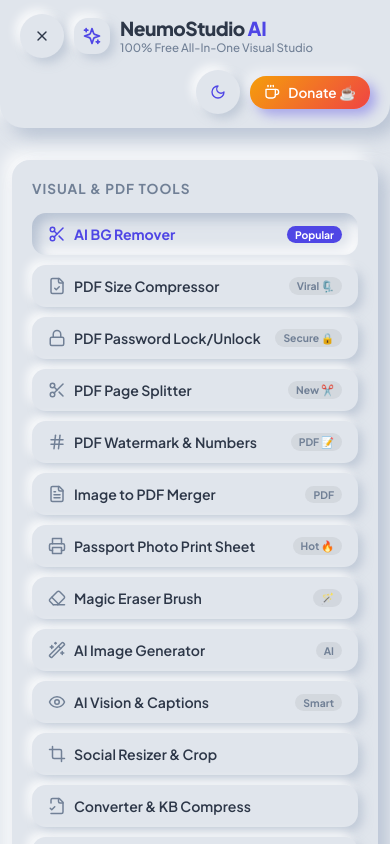
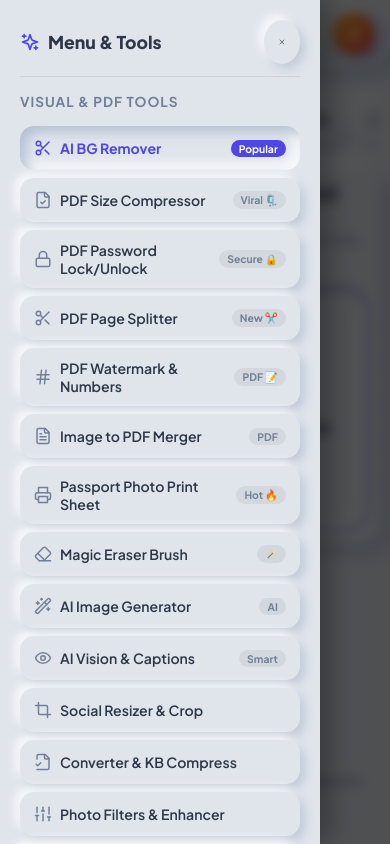
Before and after one commit to huzaifakhan5905-lab/neumorphism-studio, a React (Vite) app: page / in a window 390 px wide. Both pictures are taken after a click on the button 42 px from the left and 36 px from the top of the page. Shown: the top 844 px of the page. Built offline with nearby package versions, Linux system fonts and the light colour scheme; no server answers.

Commit message:
FixMobileDrawerOverlayAndCardPadding

```diff
--- a/src/components/Header.jsx
+++ b/src/components/Header.jsx
@@ -3,35 +3,36 @@
 
 export default function Header({ theme, toggleTheme, onOpenUpiModal, isMobileMenuOpen, toggleMobileMenu }) {
   return (
-    <header className="neu-card" style={{ borderRadius: '0 0 24px 24px', padding: '14px 20px', marginBottom: '20px' }}>
-      <div style={{ display: 'flex', alignItems: 'center', justifyContent: 'space-between', flexWrap: 'wrap', gap: '12px' }}>
+    <header className="neu-card" style={{ borderRadius: '0 0 24px 24px', padding: '12px 16px', marginBottom: '16px' }}>
+      <div style={{ display: 'flex', alignItems: 'center', justifyContent: 'space-between', flexWrap: 'nowrap', gap: '8px' }}>
 
         {/* Left: Mobile Menu Toggle & Brand Logo */}
-        <div style={{ display: 'flex', alignItems: 'center', gap: '10px' }}>
+        <div style={{ display: 'flex', alignItems: 'center', gap: '8px' }}>
           <button
             className="neu-btn neu-btn-icon mobile-only"
             onClick={toggleMobileMenu}
             title="Toggle Tools Menu"
             aria-label="Toggle Navigation Menu"
+            style={{ width: '40px', height: '40px', minWidth: '40px' }}
           >
-            {isMobileMenuOpen ? <X size={20} /> : <Menu size={20} />}
+            {isMobileMenuOpen ? <X size={18} /> : <Menu size={18} />}
           </button>
 
-          <div className="neu-badge" style={{ padding: '8px', borderRadius: '14px' }}>
-            <Sparkles size={20} color="var(--primary-color)" />
+          <div className="neu-badge" style={{ padding: '6px', borderRadius: '12px' }}>
+            <Sparkles size={18} color="var(--primary-color)" />
           </div>
           <div>
-            <h1 style={{ fontSize: '1.25rem', fontWeight: '800', letterSpacing: '-0.5px', lineHeight: '1.2' }}>
+            <h1 style={{ fontSize: '1.15rem', fontWeight: '800', letterSpacing: '-0.5px', lineHeight: '1.1' }}>
               NeumoStudio <span style={{ color: 'var(--primary-color)' }}>AI</span>
             </h1>
-            <p style={{ fontSize: '0.72rem', color: 'var(--text-muted)', fontWeight: '500' }}>
+            <p style={{ fontSize: '0.68rem', color: 'var(--text-muted)', fontWeight: '500', display: 'none' }} className="desktop-only">
               100% Free All-In-One Visual Studio
             </p>
           </div>
         </div>
 
         {/* Right Action Buttons: Theme Toggle & UPI Coffee Donation */}
-        <div style={{ display: 'flex', alignItems: 'center', gap: '10px', marginLeft: 'auto' }}>
+        <div style={{ display: 'flex', alignItems: 'center', gap: '8px' }}>
 
           {/* Free Badge (Desktop Only) */}
           <span className="neu-badge desktop-only">
@@ -44,6 +45,7 @@
             onClick={toggleTheme}
             title="Toggle Light/Dark Theme"
             aria-label="Toggle Theme"
+            style={{ width: '40px', height: '40px', minWidth: '40px' }}
           >
             {theme === 'light' ? <Moon size={18} color="var(--primary-color)" /> : <Sun size={18} color="#f59e0b" />}
           </button>
@@ -52,10 +54,11 @@
           <button
             className="neu-btn neu-btn-primary"
             onClick={onOpenUpiModal}
-            style={{ padding: '8px 14px', fontSize: '0.85rem', background: 'linear-gradient(135deg, #f59e0b, #ef4444)' }}
+            style={{ padding: '8px 12px', fontSize: '0.8rem', background: 'linear-gradient(135deg, #f59e0b, #ef4444)', minHeight: '40px' }}
+            title="Support via UPI Donation"
           >
             <Coffee size={16} />
-            <span>Donate ☕</span>
+            <span className="donate-btn-text">Donate ☕</span>
           </button>
         </div>
 
--- a/src/components/SidebarNav.jsx
+++ b/src/components/SidebarNav.jsx
@@ -13,7 +13,9 @@
   FileCheck,
   Lock,
   Hash,
-  Coffee
+  Coffee,
+  X,
+  Sparkles
 } from 'lucide-react';
 
 const TOOLS = [
@@ -34,12 +36,13 @@
 ];
 
 export default function SidebarNav({ activeTool, setActiveTool, onOpenUpiModal, closeMobileMenu, isMobileMenuOpen }) {
-  return (
-    <aside className={`neu-card sidebar-nav ${isMobileMenuOpen ? 'mobile-visible' : ''}`} style={{ padding: '20px', height: 'fit-content' }}>
+
+  const renderNavContent = () => (
+    <>
       <h3 style={{ fontSize: '0.85rem', textTransform: 'uppercase', letterSpacing: '1px', color: 'var(--text-muted)', marginBottom: '16px', fontWeight: '700' }}>
         Visual & PDF Tools
       </h3>
-      <nav style={{ display: 'flex', flexDirection: 'column', gap: '10px' }}>
+      <nav style={{ display: 'flex', flexDirection: 'column', gap: '8px' }}>
         {TOOLS.map((tool) => {
           const Icon = tool.icon;
           const isActive = activeTool === tool.id;
@@ -54,13 +57,13 @@
               style={{
                 justifyContent: 'flex-start',
                 width: '100%',
-                padding: '12px 16px',
+                padding: '11px 14px',
                 borderRadius: '14px',
                 textAlign: 'left'
               }}
             >
               <Icon size={18} color={isActive ? 'var(--primary-color)' : 'var(--text-muted)'} />
-              <span style={{ flex: 1, fontWeight: isActive ? '700' : '600' }}>{tool.label}</span>
+              <span style={{ flex: 1, fontWeight: isActive ? '700' : '600', fontSize: '0.88rem' }}>{tool.label}</span>
               {tool.badge && (
                 <span style={{ fontSize: '0.65rem', padding: '2px 8px', borderRadius: '10px', background: isActive ? 'var(--primary-color)' : 'rgba(0,0,0,0.06)', color: isActive ? '#fff' : 'var(--text-muted)', fontWeight: '700' }}>
                   {tool.badge}
@@ -72,16 +75,55 @@
       </nav>
 
       {/* Support Card in Sidebar */}
-      <div className="neu-inset" style={{ marginTop: '24px', textAlign: 'center', borderRadius: '16px' }}>
-        <Coffee size={24} color="#f59e0b" style={{ margin: '0 auto 8px auto' }} />
-        <h4 style={{ fontSize: '0.9rem', fontWeight: '700', marginBottom: '4px' }}>Enjoying NeumoStudio?</h4>
-        <p style={{ fontSize: '0.75rem', color: 'var(--text-muted)', marginBottom: '12px' }}>
+      <div className="neu-inset" style={{ marginTop: '20px', textAlign: 'center', borderRadius: '16px' }}>
+        <Coffee size={24} color="#f59e0b" style={{ margin: '0 auto 6px auto' }} />
+        <h4 style={{ fontSize: '0.88rem', fontWeight: '700', marginBottom: '4px' }}>Enjoying NeumoStudio?</h4>
+        <p style={{ fontSize: '0.75rem', color: 'var(--text-muted)', marginBottom: '10px' }}>
           Help us keep all tools 100% free with a small UPI tip!
         </p>
-        <button className="neu-btn neu-btn-primary" onClick={onOpenUpiModal} style={{ width: '100%', fontSize: '0.8rem', padding: '8px 12px' }}>
+        <button
+          className="neu-btn neu-btn-primary"
+          onClick={() => {
+            if (closeMobileMenu) closeMobileMenu();
+            onOpenUpiModal();
+          }}
+          style={{ width: '100%', fontSize: '0.8rem', padding: '8px 12px' }}
+        >
           ☕ Donate via UPI
         </button>
       </div>
-    </aside>
+    </>
+  );
+
+  return (
+    <>
+      {/* Desktop Permanent Sidebar */}
+      <aside className="neu-card sidebar-nav-desktop" style={{ padding: '20px', height: 'fit-content' }}>
+        {renderNavContent()}
+      </aside>
+
+      {/* Mobile Slide-Over Overlay Drawer */}
+      {isMobileMenuOpen && (
+        <div className="mobile-drawer-overlay" onClick={closeMobileMenu}>
+          <div className="mobile-drawer-content" onClick={(e) => e.stopPropagation()}>
+            <div style={{ display: 'flex', alignItems: 'center', justifyContent: 'space-between', marginBottom: '16px', paddingBottom: '12px', borderBottom: '1px solid rgba(0,0,0,0.08)' }}>
+              <div style={{ display: 'flex', alignItems: 'center', gap: '8px' }}>
+                <Sparkles size={20} color="var(--primary-color)" />
+                <span style={{ fontWeight: '800', fontSize: '1.1rem' }}>Menu & Tools</span>
+              </div>
+              <button
+                className="neu-btn neu-btn-icon"
+                onClick={closeMobileMenu}
+                aria-label="Close Mobile Drawer"
+                style={{ width: '36px', height: '36px', minWidth: '36px' }}
+              >
+                <X size={18} />
+              </button>
+            </div>
+            {renderNavContent()}
+          </div>
+        </div>
+      )}
+    </>
   );
 }
--- a/src/styles/neumorphism.css
+++ b/src/styles/neumorphism.css
@@ -119,6 +119,7 @@
   outline: none;
   user-select: none;
   touch-action: manipulation;
+  min-height: 44px;
 }
 
 .neu-btn:hover {
@@ -167,6 +168,7 @@
   color: var(--text-main);
   font-size: 0.95rem;
   outline: none;
+  min-height: 44px;
 }
 
 .neu-input:focus, .neu-select:focus, .neu-textarea:focus {
@@ -176,8 +178,8 @@
 .neu-slider {
   -webkit-appearance: none;
   width: 100%;
-  height: 10px;
-  border-radius: 5px;
+  height: 12px;
+  border-radius: 6px;
   background: var(--card-bg);
   box-shadow: var(--neu-inset);
   outline: none;
@@ -185,8 +187,8 @@
 
 .neu-slider::-webkit-slider-thumb {
   -webkit-appearance: none;
-  width: 22px;
-  height: 22px;
+  width: 24px;
+  height: 24px;
   border-radius: 50%;
   background: var(--primary-color);
   box-shadow: 2px 2px 6px rgba(0, 0, 0, 0.3);
@@ -241,6 +243,11 @@
   to { opacity: 1; transform: scale(1); }
 }
 
+@keyframes slideRight {
+  from { transform: translateX(-100%); }
+  to { transform: translateX(0); }
+}
+
 /* Layout Utilities */
 .app-container {
   display: flex;
@@ -264,8 +271,8 @@
   display: none;
   overflow-x: auto;
   white-space: nowrap;
-  padding: 8px 4px 16px 4px;
-  margin-bottom: 16px;
+  padding: 4px 2px 14px 2px;
+  margin-bottom: 14px;
   gap: 10px;
   -webkit-overflow-scrolling: touch;
   scrollbar-width: none;
@@ -276,6 +283,33 @@
 
 .mobile-only {
   display: none !important;
+}
+
+/* Mobile Slide-Over Drawer Navigation */
+.mobile-drawer-overlay {
+  position: fixed;
+  top: 0;
+  left: 0;
+  right: 0;
+  bottom: 0;
+  background: rgba(0, 0, 0, 0.65);
+  backdrop-filter: blur(6px);
+  z-index: 2000;
+  display: flex;
+  animation: fadeIn 0.2s ease;
+}
+
+.mobile-drawer-content {
+  width: 82%;
+  max-width: 320px;
+  height: 100%;
+  background: var(--bg-color);
+  box-shadow: 10px 0 25px rgba(0, 0, 0, 0.3);
+  padding: 20px;
+  overflow-y: auto;
+  display: flex;
+  flex-direction: column;
+  animation: slideRight 0.25s cubic-bezier(0.16, 1, 0.3, 1);
 }
 
 /* Comprehensive Responsive Breakpoints */
@@ -294,14 +328,8 @@
     display: none !important;
   }
 
-  .sidebar-nav {
-    display: none;
-  }
-
-  .sidebar-nav.mobile-visible {
-    display: block;
-    margin-bottom: 20px;
-    animation: fadeIn 0.2s ease-out;
+  .sidebar-nav-desktop {
+    display: none !important;
   }
 
   .mobile-tool-bar {
@@ -311,30 +339,34 @@
 
 @media (max-width: 640px) {
   .main-content {
-    padding: 12px;
+    padding: 10px;
   }
 
   .neu-card {
-    padding: 16px;
+    padding: 14px 12px;
     border-radius: 18px;
   }
 
   .neu-card-sm {
-    padding: 12px;
+    padding: 12px 10px;
     border-radius: 14px;
   }
 
   .neu-btn {
     padding: 10px 14px;
-    font-size: 0.88rem;
+    font-size: 0.86rem;
   }
 
   h1 {
-    font-size: 1.2rem !important;
+    font-size: 1.15rem !important;
   }
 
   h2 {
-    font-size: 1.1rem !important;
+    font-size: 1.05rem !important;
+  }
+
+  .donate-btn-text {
+    display: none;
   }
 
   /* Grid layout adjustments for tools on small screens */
```
